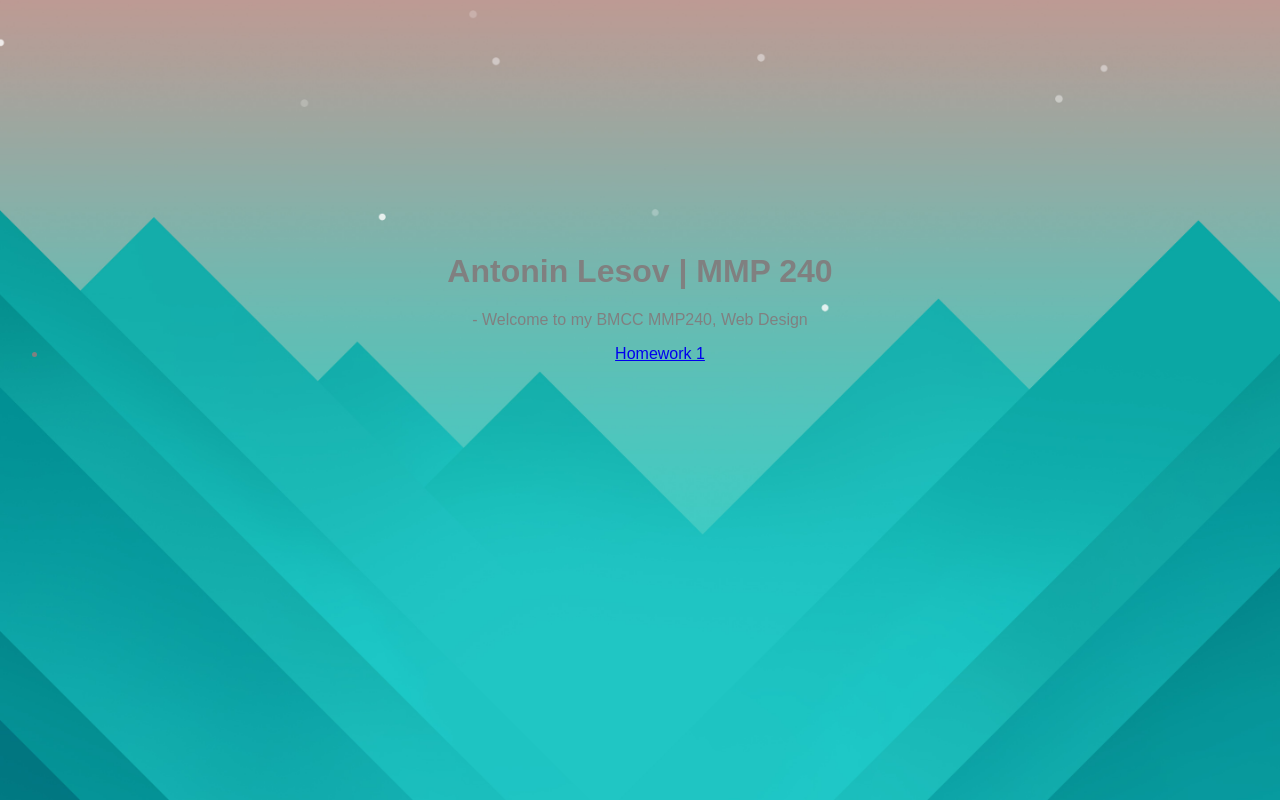
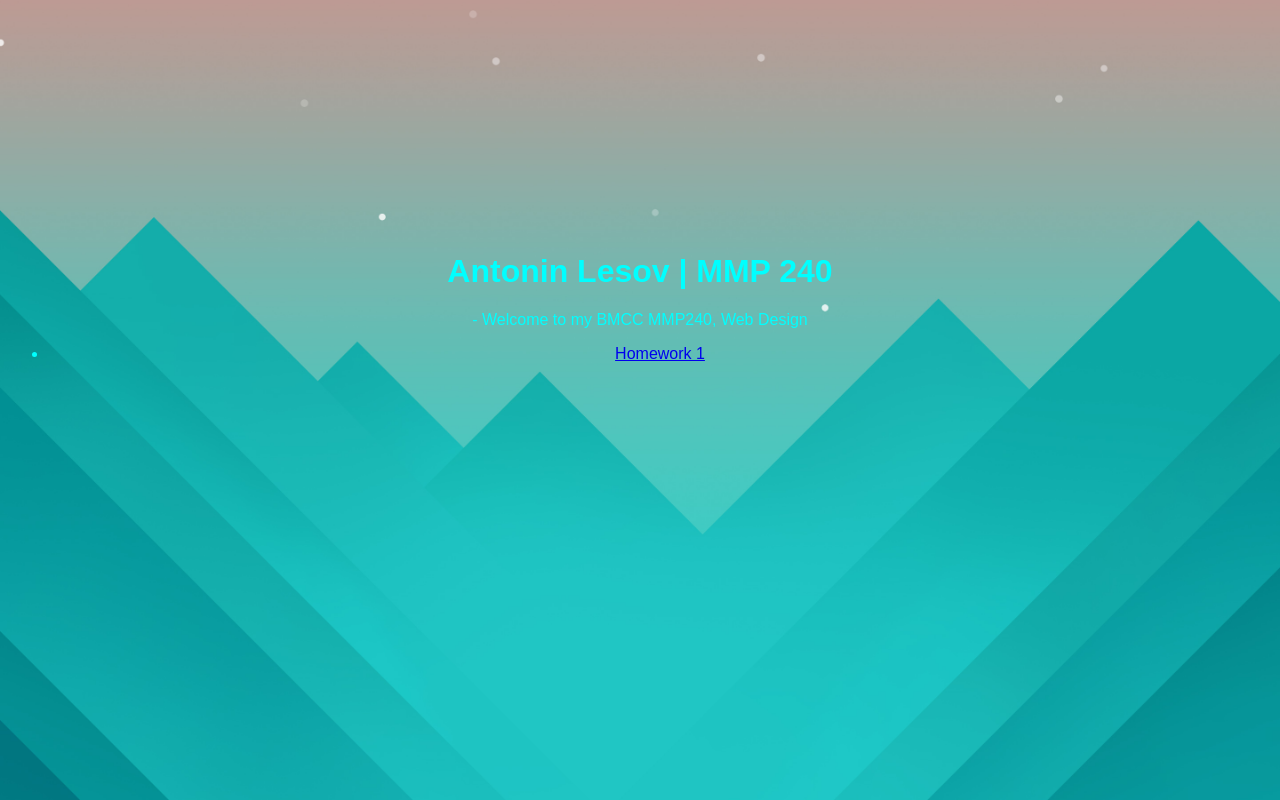
Before and after one commit to lesova19/MMP240, a plain HTML site: page index.html in a window 1280 px wide. Drawn offline with Linux system fonts and the light colour scheme.

Commit message:
changed color back to cyan

```diff
--- a/main.css
+++ b/main.css
@@ -5,7 +5,7 @@
 
 text-align: center;
 font-family: Arial, Helvetica, sans-serif;
-color: grey;
+color: Cyan ;
 }
 
 h1{
```
